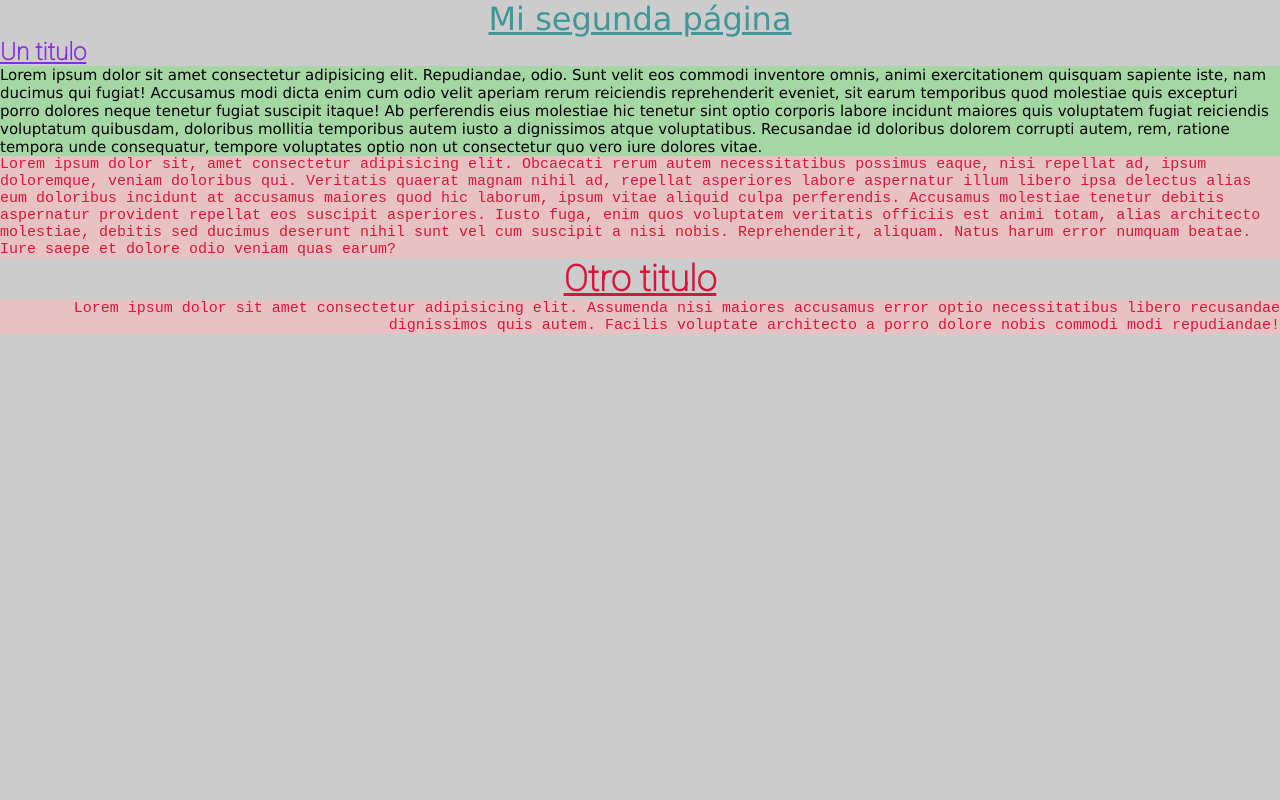
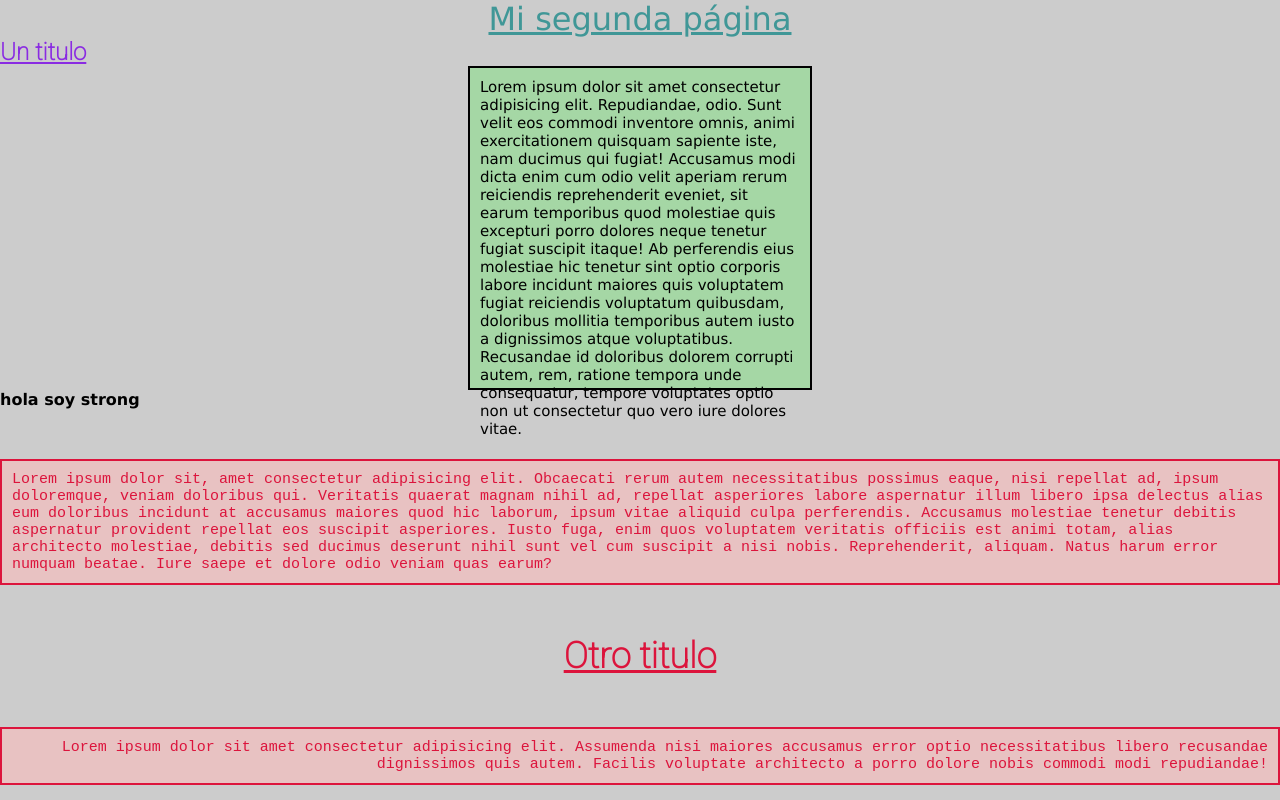
Before and after one commit to fer-peralta/htmlcssteaching, a plain HTML site: page clases/02-clase/index.html in a window 1280 px wide. Drawn offline with Linux system fonts and the light colour scheme.

Commit message:
clase 2 box modeling

```diff
--- a/clases/02-clase/index.html
+++ b/clases/02-clase/index.html
@@ -26,6 +26,7 @@
             autem iusto a dignissimos atque voluptatibus. Recusandae id doloribus dolorem corrupti autem, rem, ratione
             tempora unde consequatur, tempore voluptates optio non ut consectetur quo vero iure dolores vitae.</p>
     </div>
+    <strong>hola soy strong</strong>
     <p class="parrafos-especiales">Lorem ipsum dolor sit, amet consectetur adipisicing elit. Obcaecati rerum autem
         necessitatibus possimus eaque,
         nisi repellat ad, ipsum doloremque, veniam doloribus qui. Veritatis quaerat magnam nihil ad, repellat asperiores
--- a/clases/02-clase/style.css
+++ b/clases/02-clase/style.css
@@ -39,6 +39,8 @@ h2 {
 p {
     background-color: #e8c2c2;
     font-size: 15px;
+    padding: 10px;
+    border: 2px solid;
 }
 
 .parrafos-especiales {
@@ -52,6 +54,9 @@ div {
 
 div p {
     background-color: rgb(165, 215, 165);
+    margin: auto;
+    width: 25%;
+    height: 300px;
 }
 
 p#super-parrafo {
@@ -59,11 +64,13 @@ p#super-parrafo {
 }
 
 p.parrafos-especiales {
+    margin-top: 50px;
     font-family: 'Courier New', Courier, monospace;
 }
 
 h2.parrafos-especiales {
     font-size: 36px;
+    margin-top: 50px;
 }
 
 .super-titulos {
```
